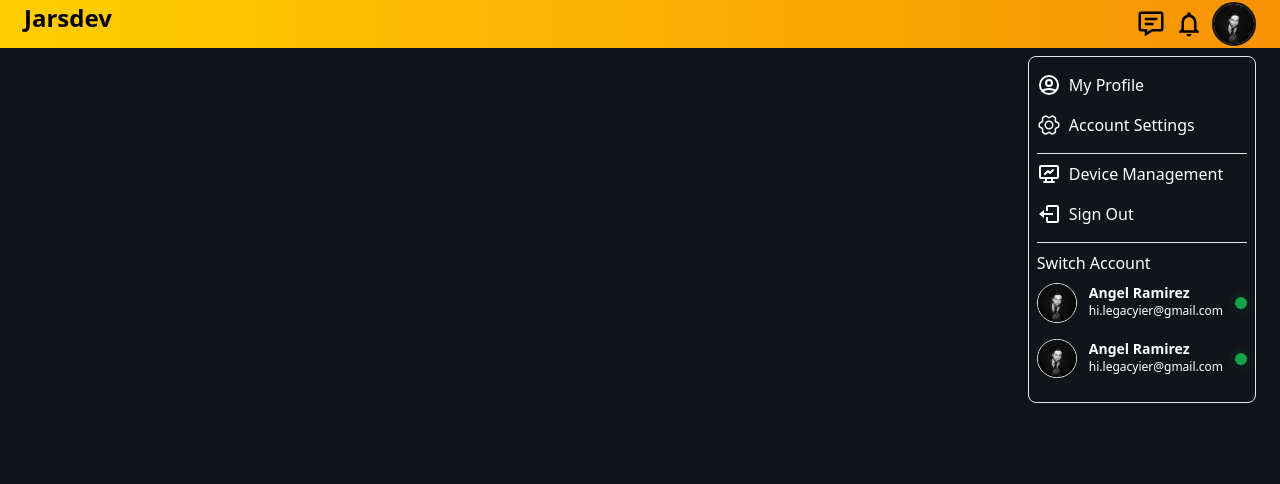
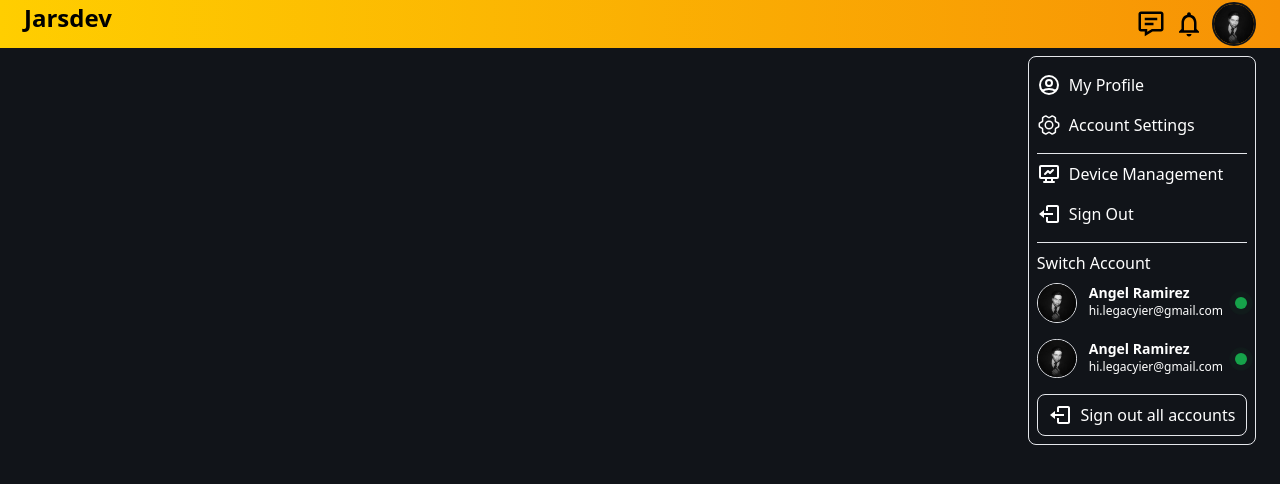
Before and after one commit to ImJars/menu-profile-design, a React (Vite) app: page / in a window 1280 px wide. Shown: the top 484 px of the page. Built offline with nearby package versions, Linux system fonts and the light colour scheme.

Commit message:
Update profile

```diff
--- a/src/App.jsx
+++ b/src/App.jsx
@@ -135,6 +135,14 @@ function App() {
                             </div>
                           </button>
                         </li>
+                        <li>
+                          <button className="w-full flex justify-center border rounded-lg px-2 py-2">
+                            <div className="flex space-x-2">
+                              <BiLogOut className="text-2xl" />
+                              <span>Sign out all accounts</span>
+                            </div>
+                          </button>
+                        </li>
                       </ul>
                     </div>
                   </div>
```
